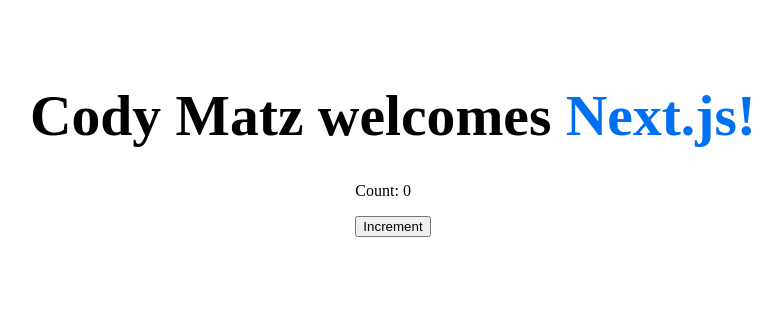
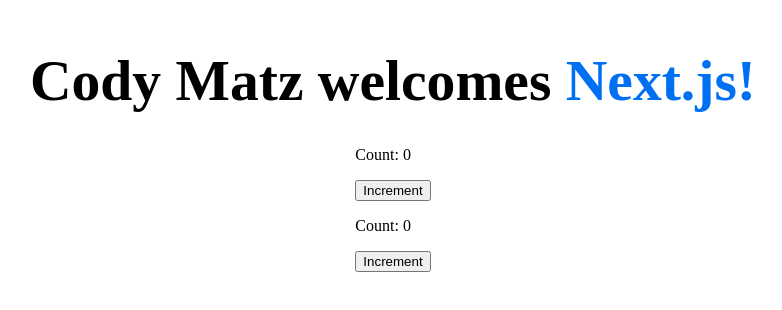
Before and after one commit to Codymm03/firstnextjs, a Next.js app: page / in a window 1280 px wide. Shown: the part 248-558 px from the top of the page, without its empty margins (247-1029 px from the left). Built offline with nearby package versions, Linux system fonts and the light colour scheme.

Commit message:
Committing Counter type updates

```diff
--- a/pages/index.js
+++ b/pages/index.js
@@ -14,7 +14,9 @@ export default function Home() {
           Cody Matz welcomes <a href="https://nextjs.org">Next.js!</a>
         </h1>
 
-        <Counter/>
+        <Counter name={"Counter1"} mult={1}/>
+        <Counter name={"Counter2"} mult={2}/>
+
     </div>
   );
 }
```
